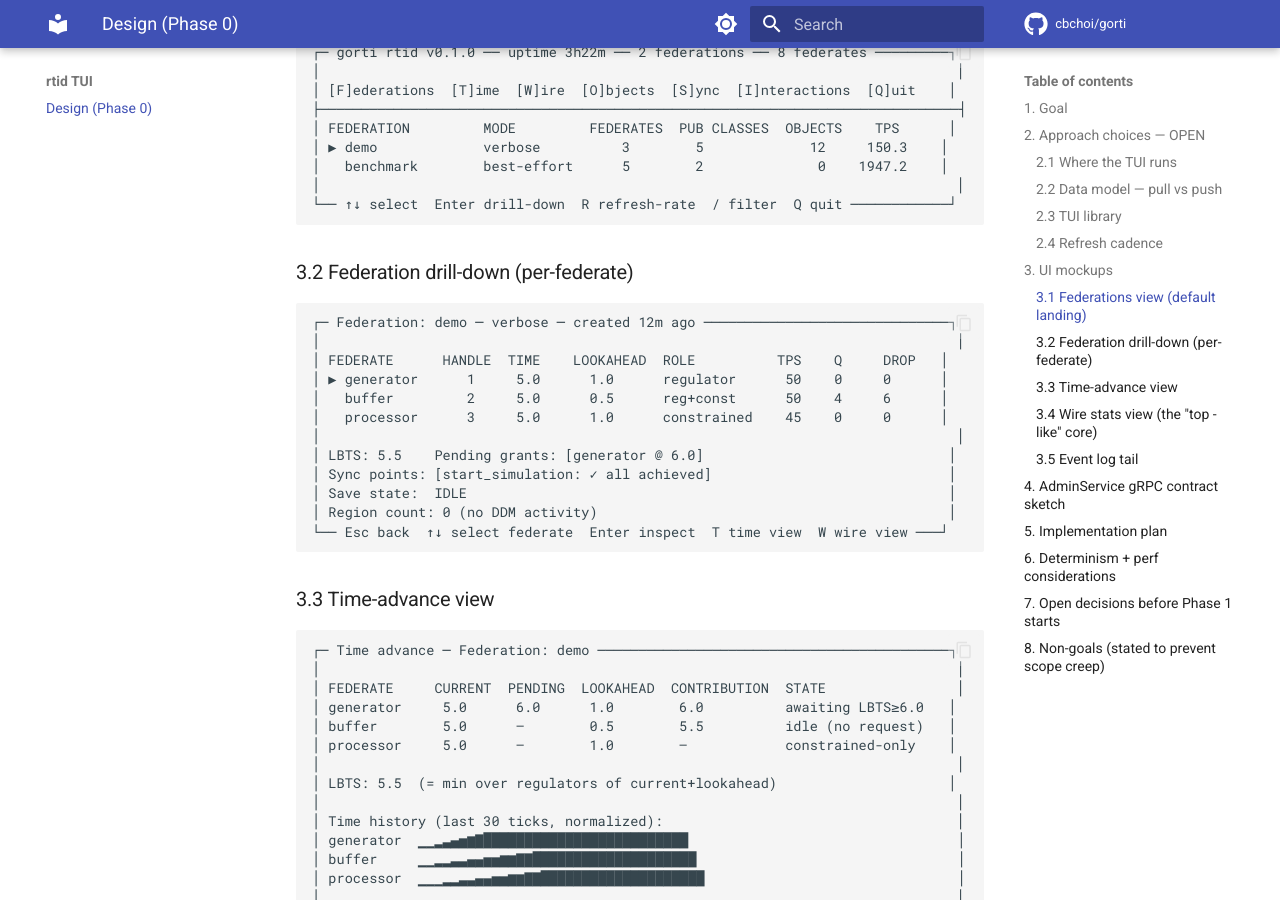
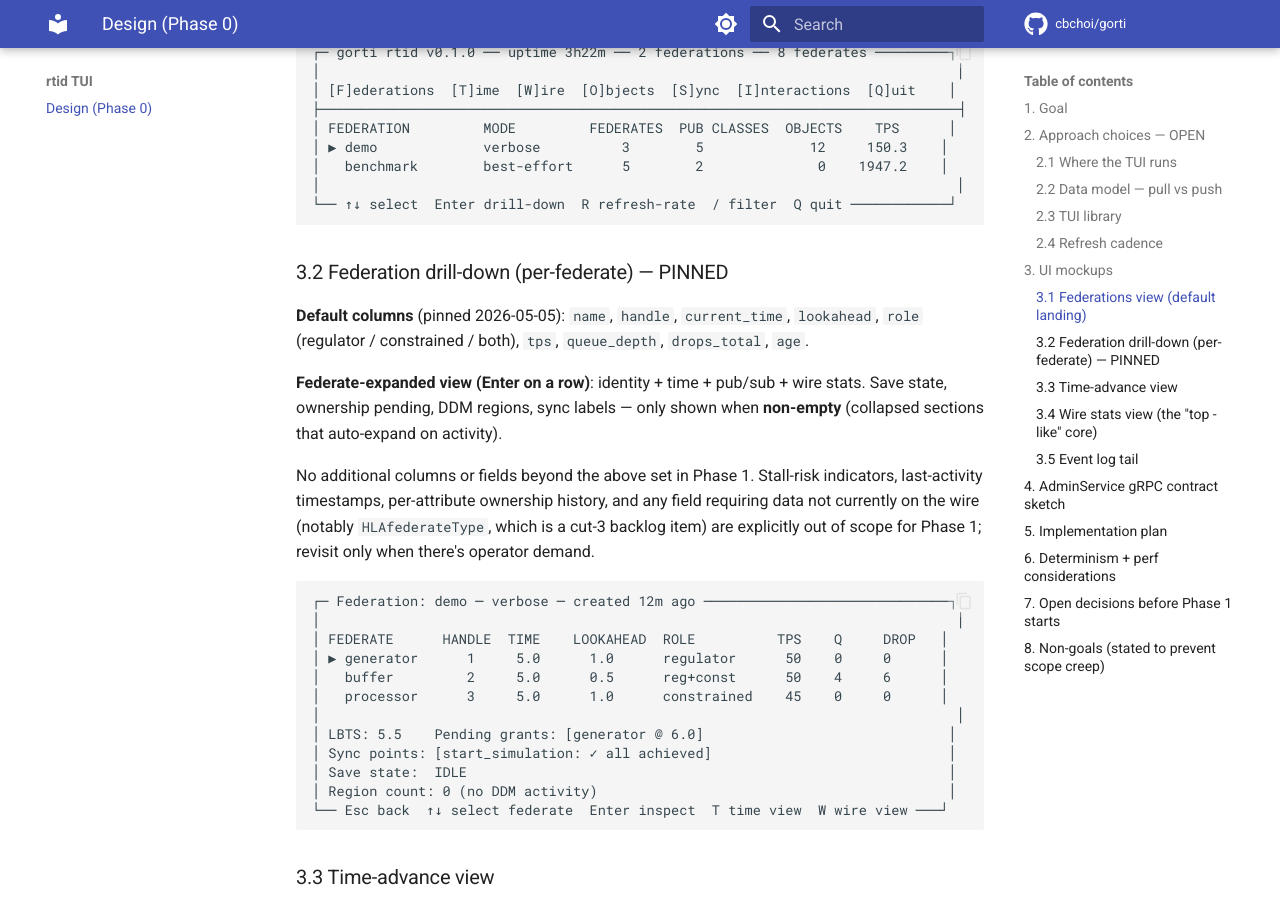
Before and after one commit to cbchoi/gorti, an MkDocs documentation site: the page built from docs/rtid-tui.md, in a window 1280 px wide and 900 px high, scrolled down 2987 px. Built offline with MkDocs 1.6.1 and Material for MkDocs 9.7.7, drawn with Linux system fonts in a browser that asks for light colours; comment, search, counter and statistics services are not loaded; some of the changed text lies outside the part shown.

Commit message:
docs(rtid-tui): pin §3.2 federate column set + expanded-view fields
User-pinned 2026-05-05: keep the proposed default; add nothing.

Default federate columns (in the federation drill-down):
  name, handle, current_time, lookahead, role, tps, queue_depth,
  drops_total, age.

Default expanded view (Enter on a row): identity + time + pub/sub +
wire stats. Save state, ownership pending, DDM regions, sync labels
are collapsed sections that auto-expand on activity.

Out of Phase 1 scope:
- Stall-risk indicators / last-activity timestamps
- HLAfederateType (proto carries no federate-type field; cut-3
  backlog item)
- Per-attribute ownership history (count + recent-events tail only)

Adds §7.6 to the open-decisions list noting the pin.

mkdocs build --strict still clean.

Co-Authored-By: Claude Opus 4.7 (1M context) <noreply@anthropic.com>

````diff
--- a/docs/rtid-tui.md
+++ b/docs/rtid-tui.md
@@ -109,7 +109,23 @@ fits the model.
 └── ↑↓ select  Enter drill-down  R refresh-rate  / filter  Q quit ────────────┘
 ```
 
-### 3.2 Federation drill-down (per-federate)
+### 3.2 Federation drill-down (per-federate) — PINNED
+
+**Default columns** (pinned 2026-05-05):
+`name`, `handle`, `current_time`, `lookahead`, `role` (regulator /
+constrained / both), `tps`, `queue_depth`, `drops_total`, `age`.
+
+**Federate-expanded view (Enter on a row)**: identity + time +
+pub/sub + wire stats. Save state, ownership pending, DDM regions,
+sync labels — only shown when **non-empty** (collapsed sections that
+auto-expand on activity).
+
+No additional columns or fields beyond the above set in Phase 1.
+Stall-risk indicators, last-activity timestamps, per-attribute
+ownership history, and any field requiring data not currently on
+the wire (notably `HLAfederateType`, which is a cut-3 backlog item)
+are explicitly out of scope for Phase 1; revisit only when there's
+operator demand.
 
 ```
 ┌─ Federation: demo ─ verbose ─ created 12m ago ──────────────────────────────┐
@@ -291,6 +307,11 @@ Manager fills in its share of the snapshot.
    proposal: 1Hz, configurable in [100ms, 60s].
 5. **Out-of-scope reaffirmation**: read-only, no mutating RPCs in
    Phase 1. Confirm or override.
+6. **Federate column set (§3.2)**: PINNED 2026-05-05 — default
+   columns (`name`, `handle`, `current_time`, `lookahead`, `role`,
+   `tps`, `queue_depth`, `drops_total`, `age`) and the expanded view
+   (identity + time + pub/sub + wire stats; collapsed-when-empty
+   sections for save / ownership / DDM / sync). No additions.
 
 Once §7.1 + §7.3 are pinned, Phase 1 (admin proto + handler +
 Snapshot methods) is mechanical and dispatchable as ~5 small commits.
````
